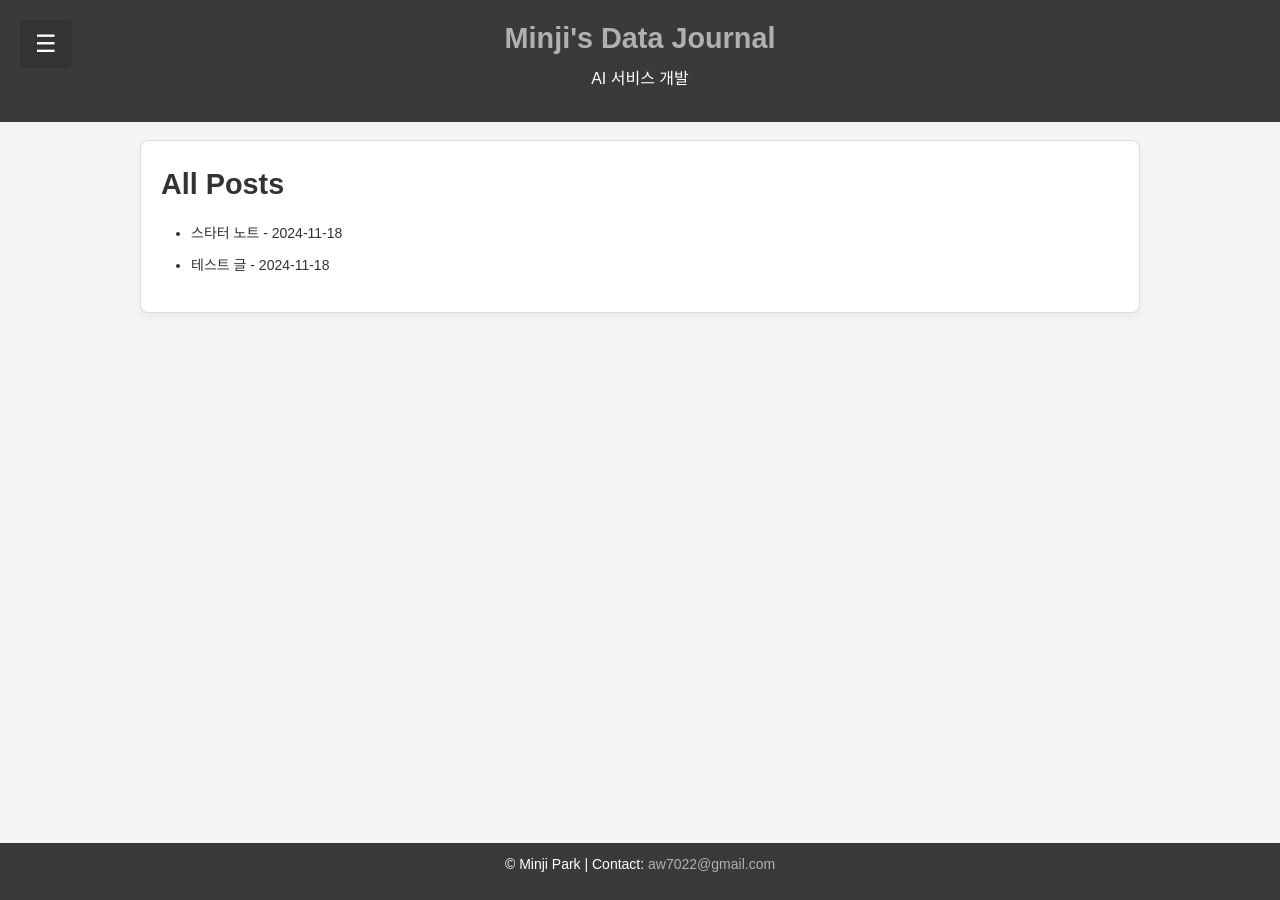
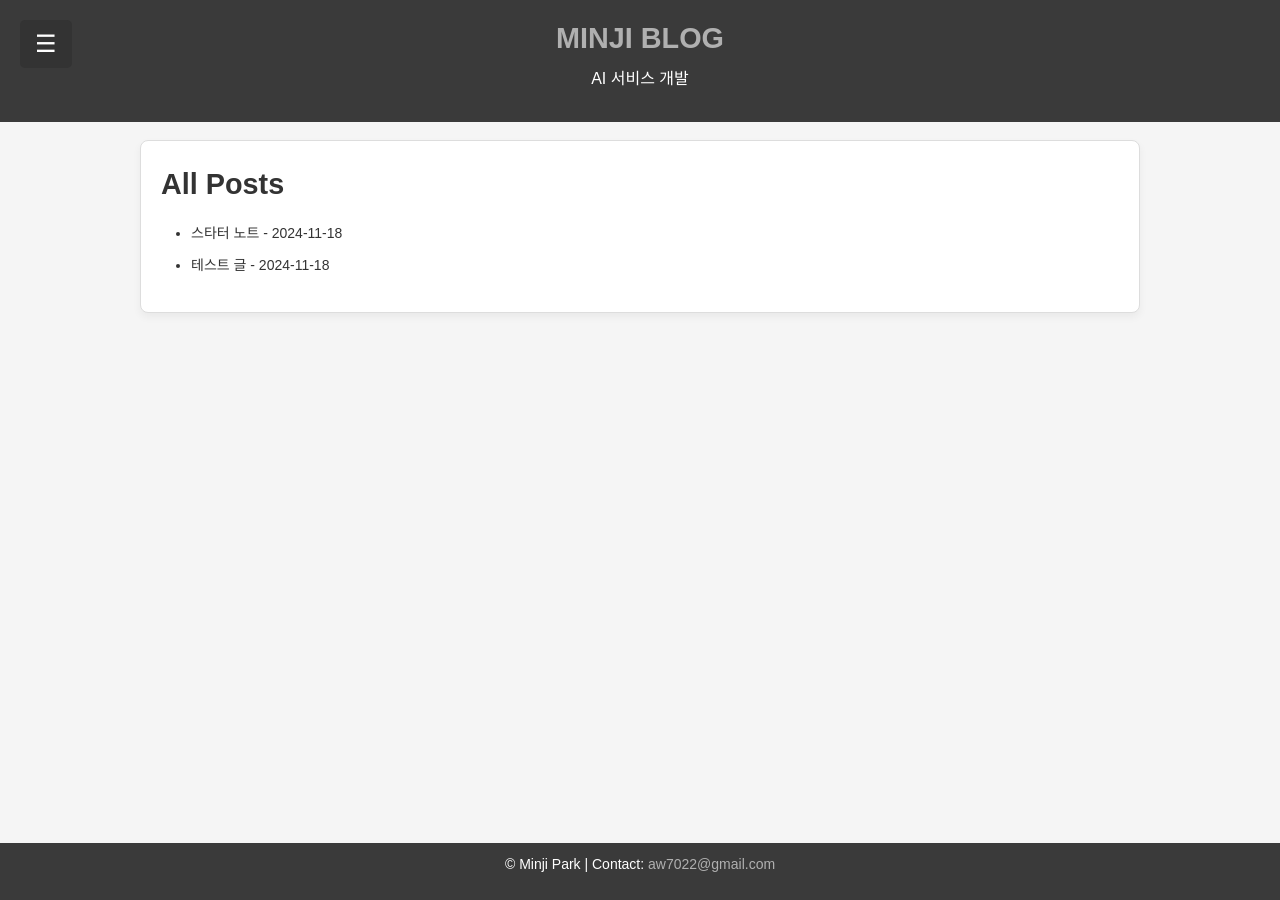
Before and after one commit to Mminzy22/Blog, a Jekyll site: the page built from index.html, in a window 1280 px wide and 900 px high. Built offline with Jekyll 4.4.1, drawn with Linux system fonts in a browser that asks for light colours; nearby versions of some CDN libraries; the list of posts is cut into pages by our own code.

Commit message:
Update default.html and index.html

```diff
--- a/_layouts/default.html
+++ b/_layouts/default.html
@@ -3,7 +3,7 @@
 <head>
     <meta charset="UTF-8"> <!-- 문서의 문자 인코딩 설정 -->
     <meta name="viewport" content="width=device-width, initial-scale=1.0"> <!-- 반응형 웹을 위한 뷰포트 설정 -->
-    <title>{{ page.title }} | Minji's Data Journal</title>
+    <title>{{ page.title }} | MINJI BLOG</title>
     <!-- 현재 페이지 제목과 블로그 이름을 결합하여 페이지 제목 설정 -->
     <link rel="stylesheet" href="{{ "/assets/css/style.css" | prepend: site.baseurl }}">
     <!-- CSS 파일 연결 (_config.yml의 baseurl을 사용하여 상대 경로 처리) -->
@@ -21,7 +21,7 @@
 
 <header>
     <!-- 헤더 섹션 -->
-    <h1><a href="{{ site.baseurl }}">Minji's Data Journal</a></h1>
+    <h1><a href="{{ site.baseurl }}">MINJI BLOG</a></h1>
     <!-- 블로그 제목을 홈 링크와 함께 표시 -->
     <p>{{ site.description }}</p>
     <!-- 블로그 설명 출력 (_config.yml에서 정의한 description) -->
--- a/index.html
+++ b/index.html
@@ -1,6 +1,6 @@
 ---
 layout: home  # 이 페이지에서 사용할 레이아웃 설정 (home 레이아웃 사용)
-title: "박민지 블로그"  # 페이지 제목 설정
+title: "MINJI BLOG"  # 페이지 제목 설정
 ---
 
 <div class="container">
```
